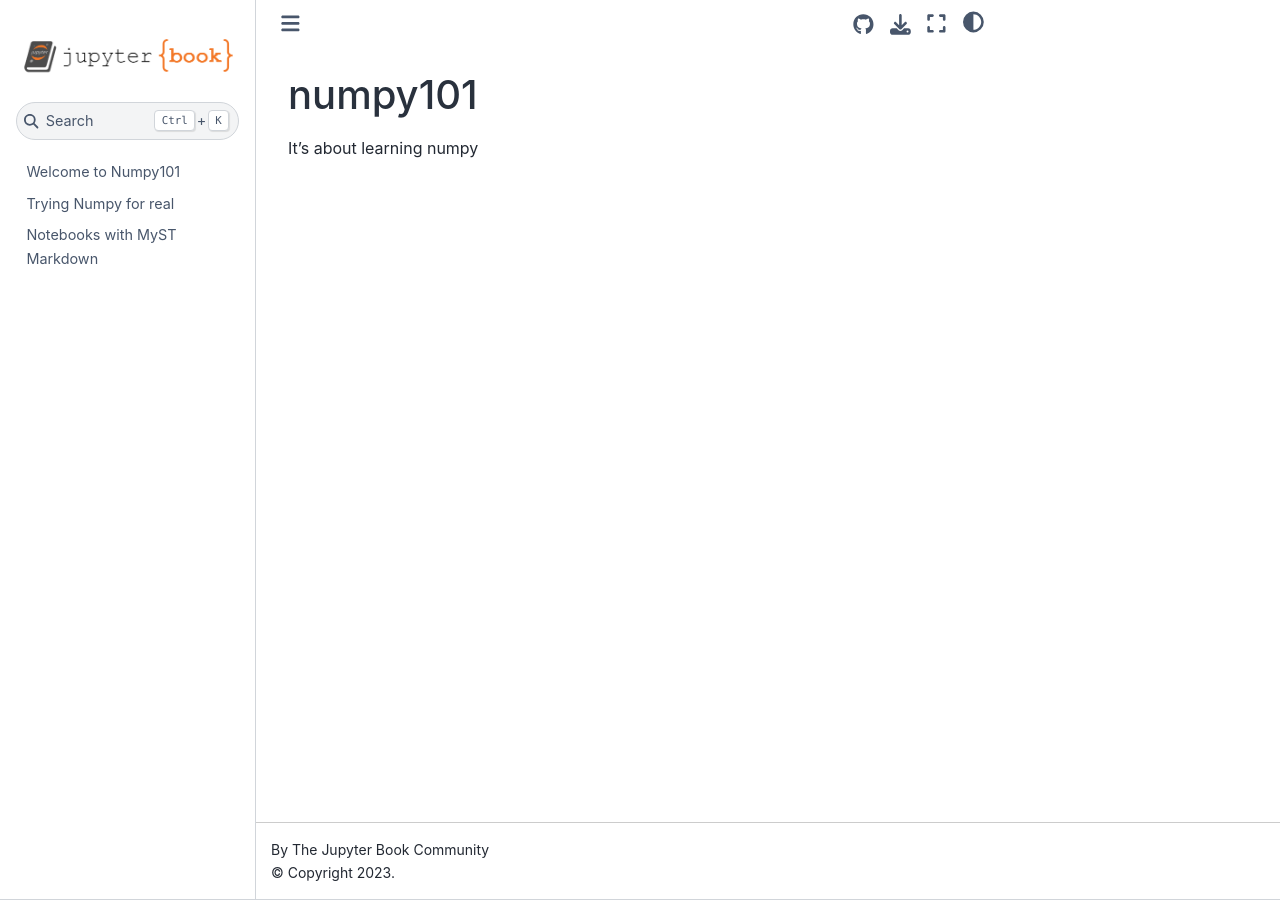
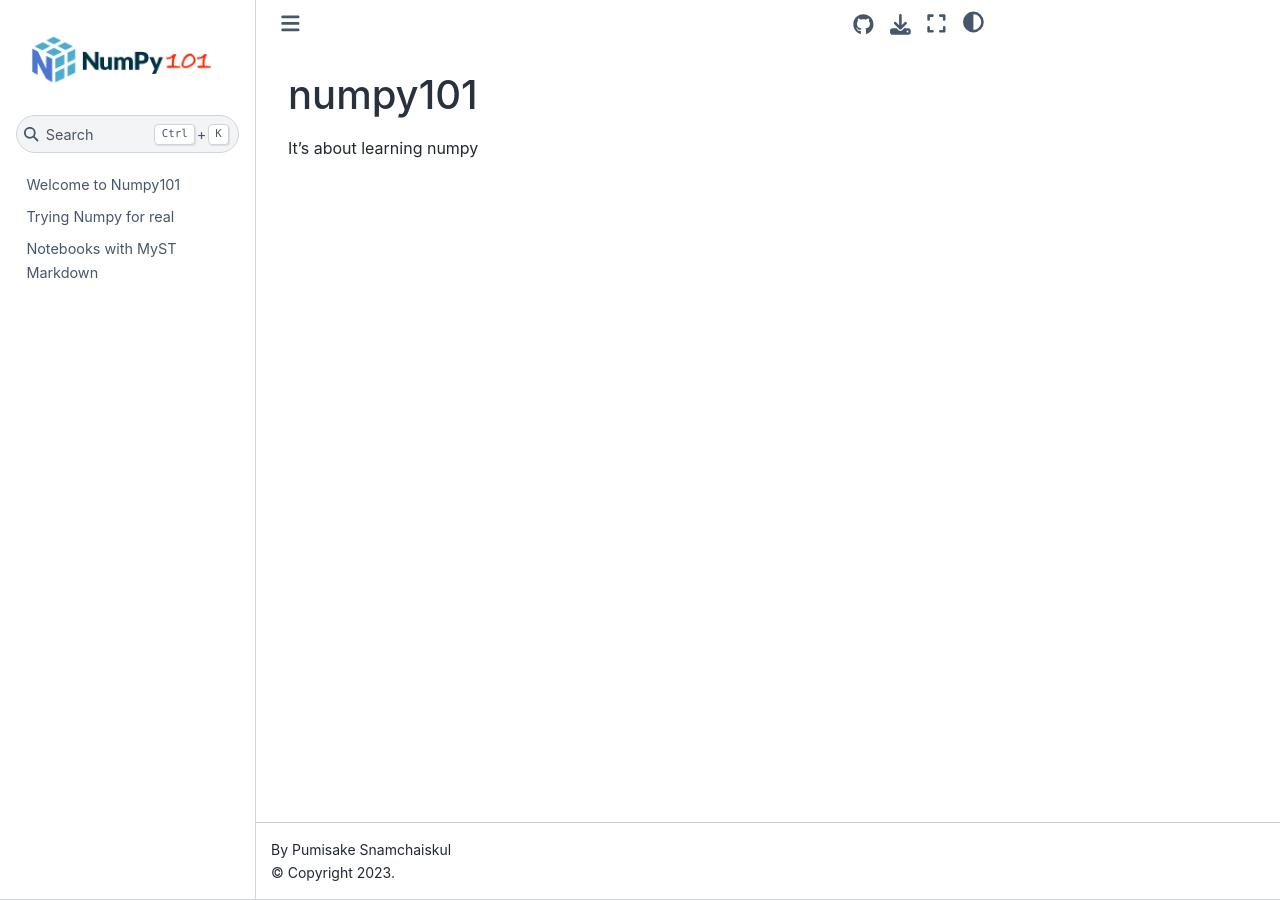
Before and after one commit to chaynerazr/numpy101, a Jupyter Book: the page built from README.md, in a window 1280 px wide. Built offline with Jupyter Book 1.0.4 settings and Sphinx 7.4.7 and the Sphinx Book theme 1.1.4, drawn with Linux system fonts in a browser that asks for light colours; pages that are not in the unit, such as notebooks, are missing from menus.

Commit message:
Fix config & logo

```diff
--- a/_config.yml
+++ b/_config.yml
@@ -1,8 +1,8 @@
 # Book settings
 # Learn more at https://jupyterbook.org/customize/config.html
 
-title: My sample book
-author: The Jupyter Book Community
+title: Get to know Numpy
+author: Pumisake Snamchaiskul
 logo: logo.png
 
 # Force re-execution of notebooks on each build.
@@ -21,9 +21,8 @@ bibtex_bibfiles:
 
 # Information about where the book exists on the web
 repository:
-  url: https://github.com/executablebooks/jupyter-book  # Online location of your book
-  path_to_book: docs  # Optional path to your book, relative to the repository root
-  branch: master  # Which branch of the repository should be used when creating links (optional)
+  url: https://github.com/chaynerazr/numpy101
+  branch: main
 
 # Add GitHub buttons to your book
 # See https://jupyterbook.org/customize/config.html#add-a-link-to-your-repository
```
Also changed, not shown: logo.png.
